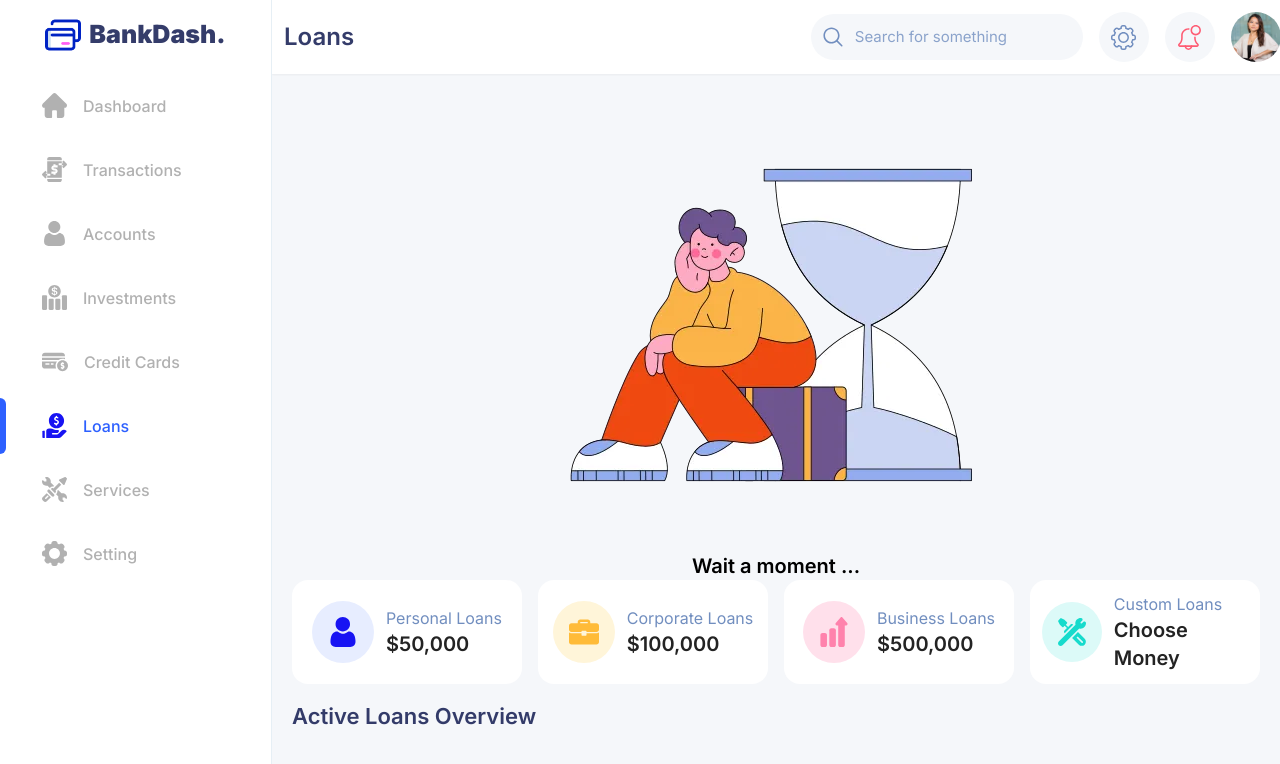
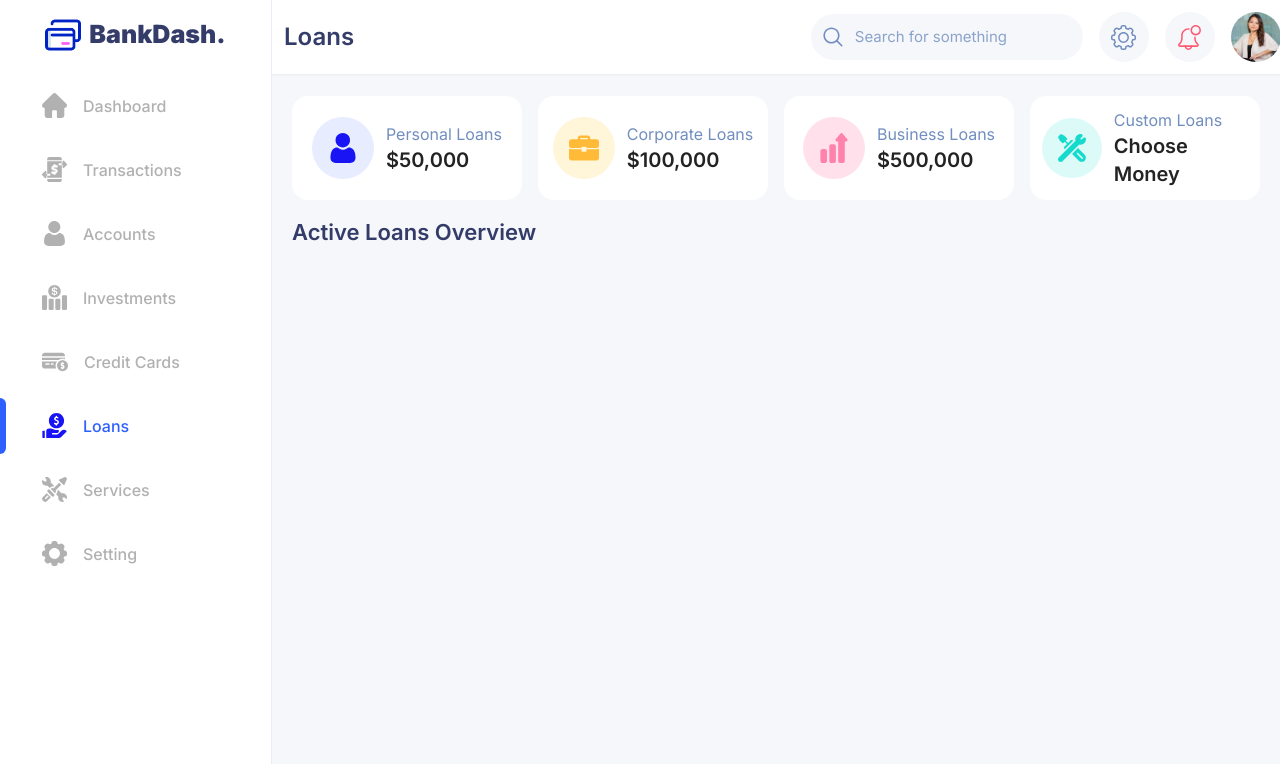
Before and after one commit to Nhud4/bank-dash, a Next.js app: page /loans in a window 1280 px wide. Shown: the top 764 px of the page. Built offline with nearby package versions, Linux system fonts and the light colour scheme.

Commit message:
fix page loan

```diff
--- a/app/loans/page.tsx
+++ b/app/loans/page.tsx
@@ -11,7 +11,6 @@ import Loading from '../loading'
 export default function Page() {
   return (
     <>
-      <Loading />
       <div className='grid grid-cols-4 gap-4'>
         <GeneralCard
           src={UserIcon}
```
